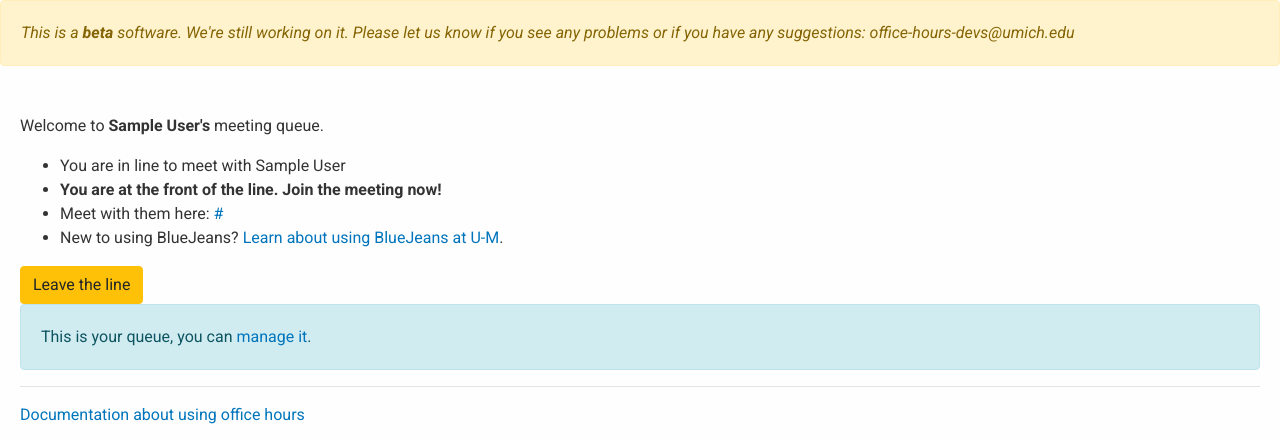
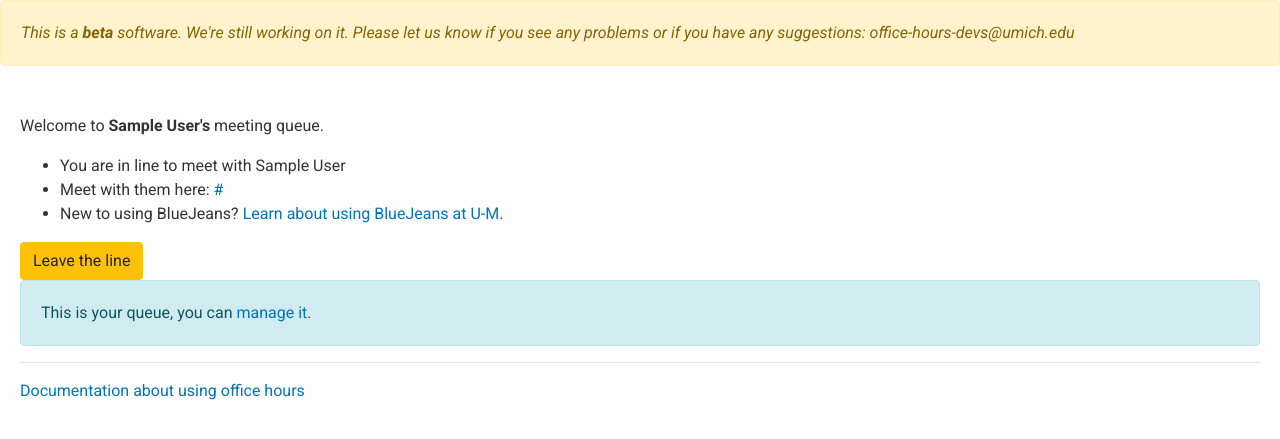
Before and after one commit to SI504/office-hours-app, a Django app: a page that uses src/bluejeans_queue/templates/bluejeans_queue/meeting.html in a window 1280 px wide. Shown: the part 70-509 px from the top of the page. Run offline with Django 3.2, Linux system fonts and the light colour scheme; a user stored in the database is signed in; tables that the repository leaves empty hold one stand-in row (values such as "Sample post"); some libraries are stand-ins or nearby versions.

Commit message:
Revert template change

```diff
--- a/src/bluejeans_queue/templates/bluejeans_queue/meeting.html
+++ b/src/bluejeans_queue/templates/bluejeans_queue/meeting.html
@@ -8,11 +8,6 @@
   <li>You are in not in line</li>
   {% else %}
   <li>You are in line to meet with {{ owner.get_full_name }}</li>
-  {% if queue_ahead > 0 %}
-  <li>There are {{ queue_ahead }} people ahead of you (total in queue: {{ queue_length }})</li>
-  {% else %}
-  <li><strong>You are at the front of the line. Join the meeting now!</strong></li>
-  {% endif %}
   <li>Meet with them here: <a href="{{ meeting.bjn_meeting_url }}">{{ meeting.bjn_meeting_url }}</a></li>
   <li>New to using BlueJeans? <a href="https://its.umich.edu/communication/videoconferencing/blue-jeans/getting-started" target="_blank">Learn about using BlueJeans at U-M</a>.</li>
   {% endif %}
```
